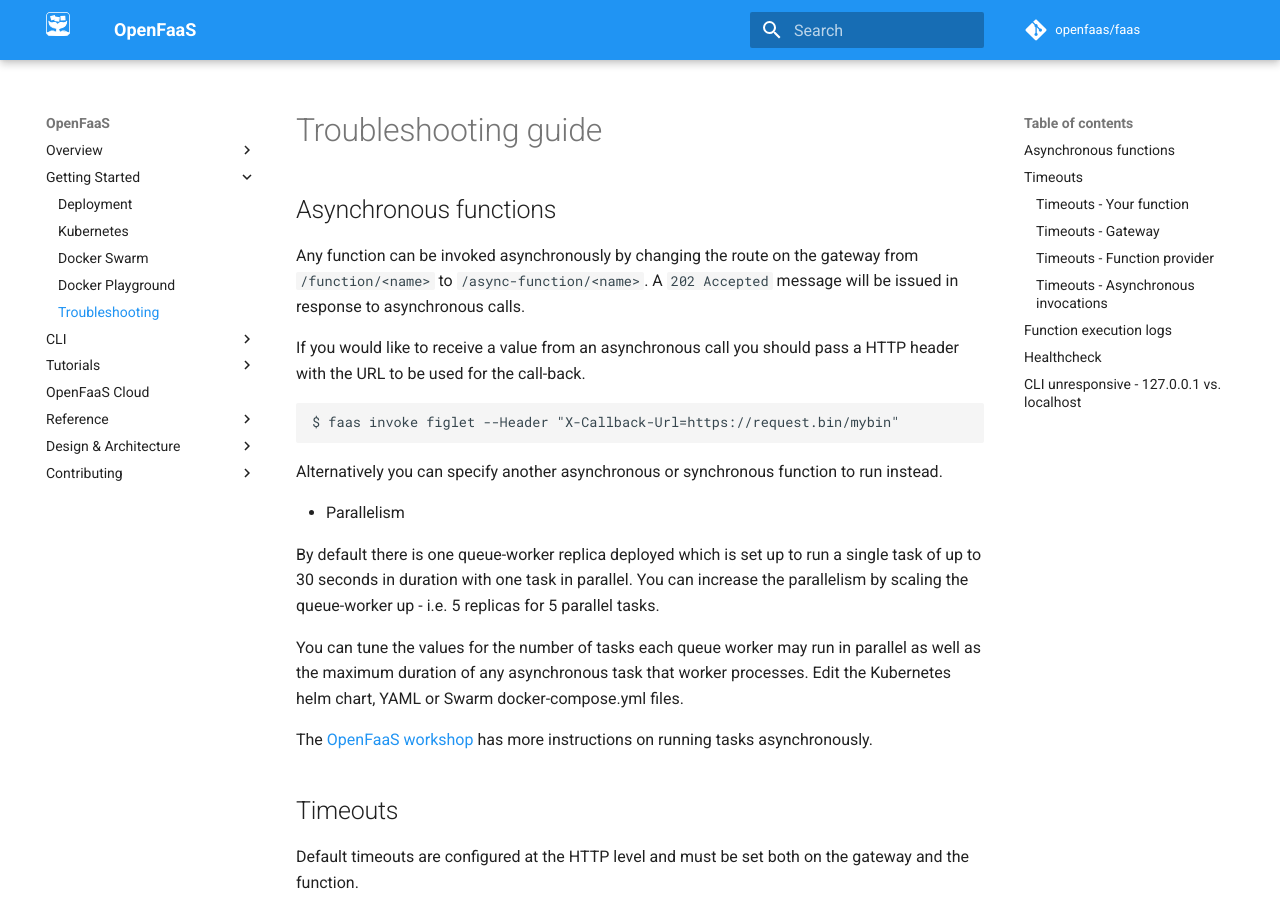
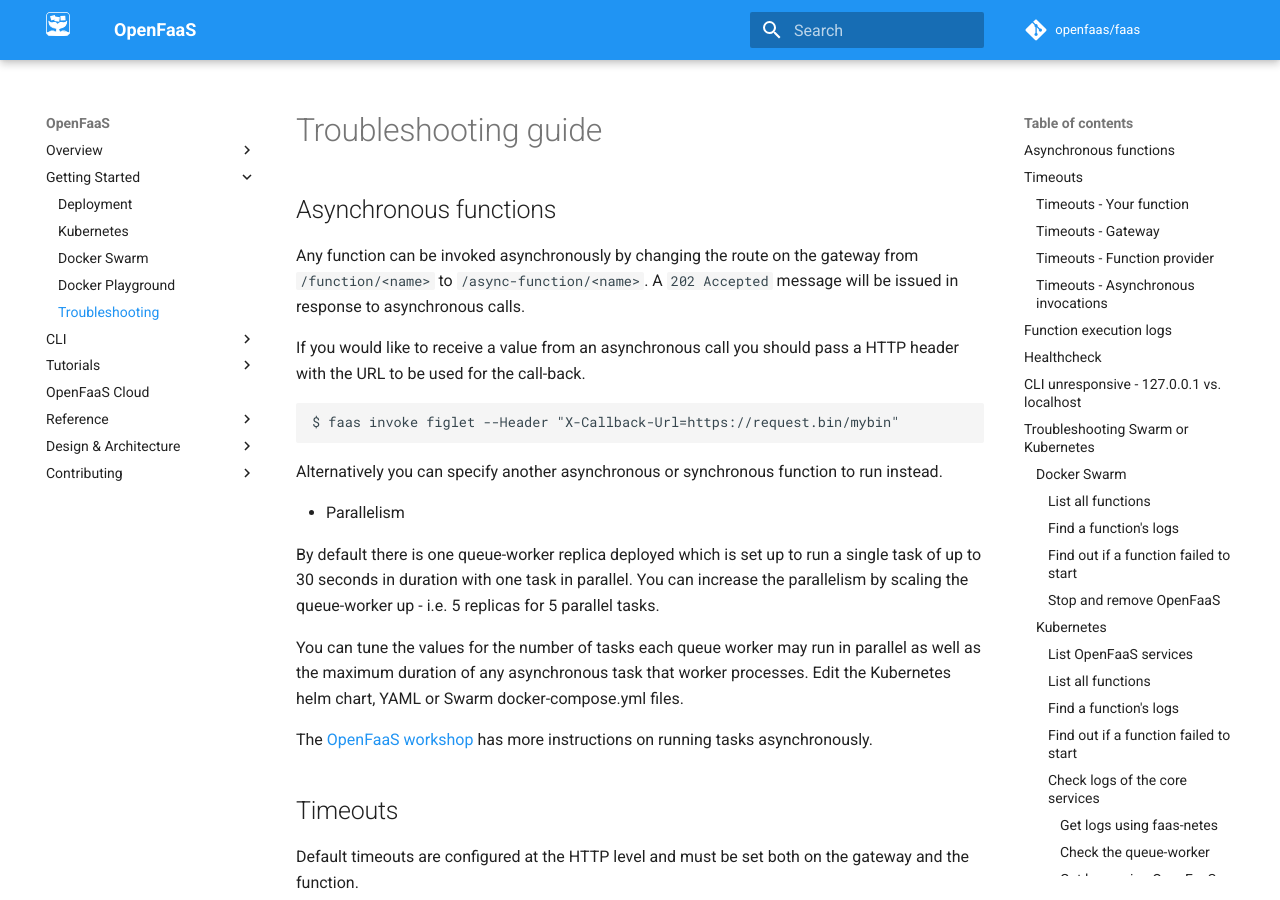
Before and after one commit to openfaas/docs, an MkDocs documentation site: the page built from docs/deployment/troubleshooting.md, in a window 1280 px wide and 900 px high. Built offline with MkDocs 1.6.1 and Material for MkDocs 9.7.7, drawn with Linux system fonts in a browser that asks for light colours; comment, search, counter and statistics services are not loaded; old or Windows-style settings are respelled for this version of MkDocs.

Commit message:
Multiple top level headings unsupported
This commit updates the heading levels in the troubleshooting guide to
avoid multiple top-level header declarations (MD-025).

Signed-off-by: John McCabe <john@johnmccabe.net>

````diff
--- a/docs/deployment/troubleshooting.md
+++ b/docs/deployment/troubleshooting.md
@@ -160,11 +160,11 @@ On certain Linux distributions the name `localhost` maps to an IPv6 alias meanin
 
 3. Edit the `/etc/hosts` file on your machine and remove the IPv6 alias for localhost (this forces the use of IPv4)
 
-# Troubleshooting Swarm or Kubernetes
+## Troubleshooting Swarm or Kubernetes
 
-## Docker Swarm
+### Docker Swarm
 
-### List all functions
+#### List all functions
 
 ```
 $ docker service ls
@@ -172,19 +172,19 @@ $ docker service ls
 
 You are looking for 1/1 for the replica count of each service listed.
 
-### Find a function's logs
+#### Find a function's logs
 
 ```
 $ docker service logs --tail 100 FUNCTION
 ```
 
-### Find out if a function failed to start
+#### Find out if a function failed to start
 
 ```
 $ docker service ps --no-trunc=true FUNCTION
 ```
 
-### Stop and remove OpenFaaS
+#### Stop and remove OpenFaaS
 
 ```
 $ docker stack rm func
@@ -198,29 +198,29 @@ $ docker service ls -q | xargs docker service rm
 
 *Use with caution*
 
-## Kubernetes
+### Kubernetes
 
 If you have deployed OpenFaaS to the recommended namespaces then functions are in the `openfaas-fn` namespace and the core services are in the `openfaas` namespace. The `-n` flag to `kubectl` sets the namespace to look at.
 
-### List OpenFaaS services
+#### List OpenFaaS services
 
 ```
 $ kubectl get deploy -n openfaas
 ```
 
-### List all functions
+#### List all functions
 
 ```
 $ kubectl get deploy -n openfaas-fn
 ```
 
-### Find a function's logs
+#### Find a function's logs
 
 ```
 $ kubectl logs -n openfaas-fn deploy/FUNCTION_NAME
 ```
 
-### Find out if a function failed to start
+#### Find out if a function failed to start
 
 ```
 $ kubectl describe -n openfaas-fn deploy/FUNCTION_NAME
@@ -230,7 +230,7 @@ $ kubectl describe -n openfaas-fn deploy/FUNCTION_NAME
 $ kubectl get events --sort-by=.metadata.creationTimestamp -n openfaas-fn
 ```
 
-### Check logs of the core services
+#### Check logs of the core services
 
 Check for any relevant events:
 
@@ -240,27 +240,27 @@ $ kubectl get events --sort-by=.metadata.creationTimestamp -n openfaas
 
 These instructions may differ depending on whether you are using faas-netes (default) or the OpenFaaS Operator
 
-#### Get logs using faas-netes
+##### Get logs using faas-netes
 
 ```
 $ kubectl logs -n openfaas deploy/faas-netes
 $ kubectl logs -n openfaas deploy/gateway
 ```
 
-#### Check the queue-worker
+##### Check the queue-worker
 
 ```
 $ kubectl logs -n openfaas-fn deploy/queue-worker
 ```
 
-#### Get logs using OpenFaaS Operator
+##### Get logs using OpenFaaS Operator
 
 ```
 $ kubectl logs -n openfaas deploy/gateway -c operator
 $ kubectl logs -n openfaas deploy/gateway -c gateway
 ```
 
-### Remove the OpenFaaS deployment
+#### Remove the OpenFaaS deployment
 
 From within the `faas-netes` folder:
 
@@ -268,9 +268,9 @@ From within the `faas-netes` folder:
 $ kubectl delete -f namespaces.yml,./yaml/
 ```
 
-# Watchdog
+## Watchdog
 
-## Debug your function without deploying it
+### Debug your function without deploying it
 
 Here's an example of how you can deploy a function without using an orchestrator and the API gateeway. It is especially useful for testing:
 
@@ -286,7 +286,7 @@ Now you can access the function with one of the supported HTTP methods such as G
 $ curl -4 127.0.0.1:8081
 ```
 
-## Edit your function without rebuilding it
+### Edit your function without rebuilding it
 
 You can bind-mount code straight into your function and work with it locally, until you are ready to re-build. This is a common flow with containers, but should be used sparingly.
 
````
